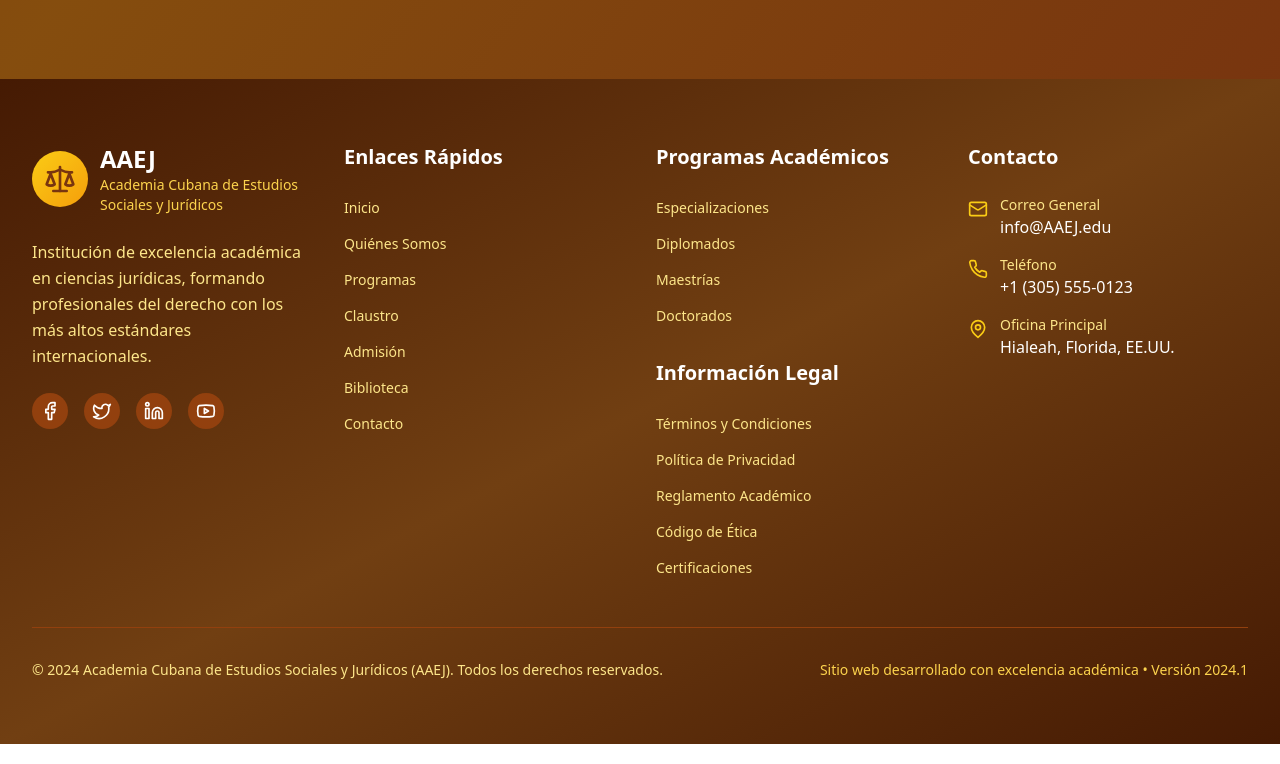
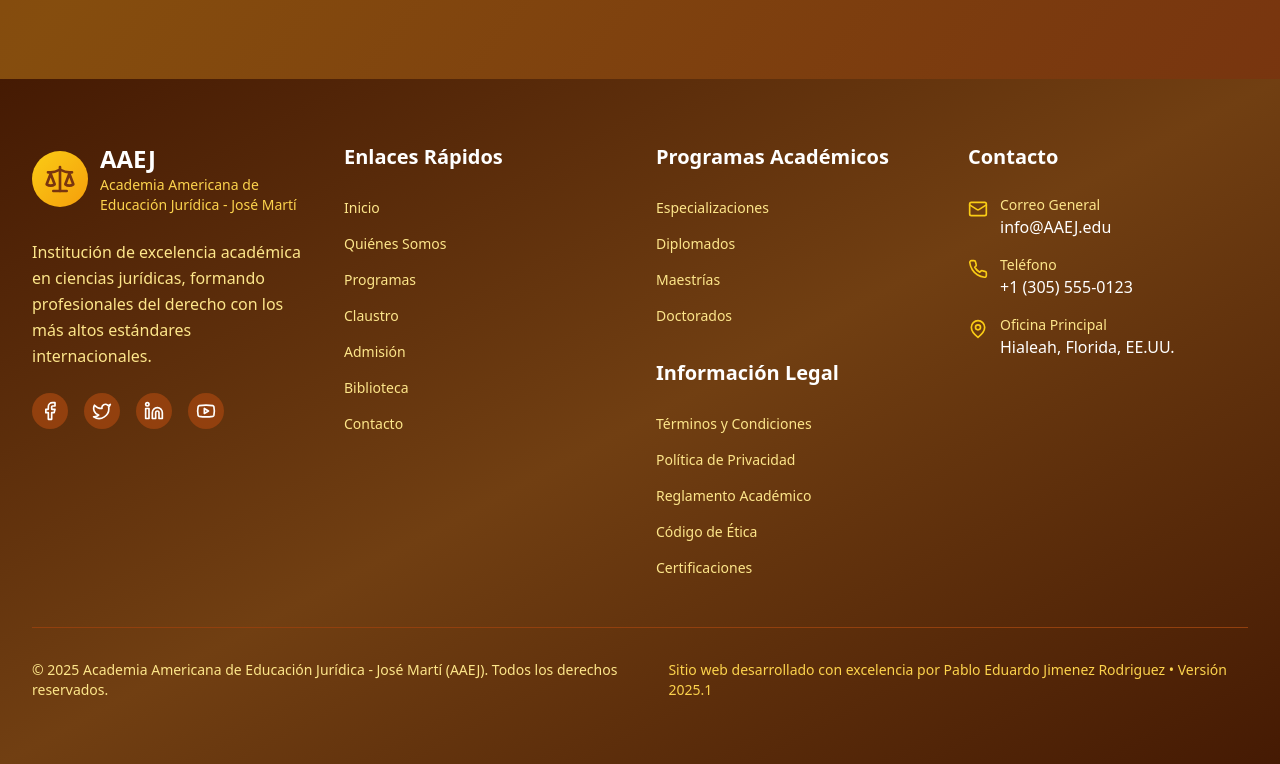
Before and after one commit to pablodevv/ACESJur-Academia-de-Estudos-Juridicos, a React (Vite) app: page / in a window 1280 px wide. Shown: the part 10571-11335 px from the top of the page. Built offline with nearby package versions, Linux system fonts and the light colour scheme.

Commit message:
Update Footer.tsx

```diff
--- a/src/components/Footer.tsx
+++ b/src/components/Footer.tsx
@@ -40,7 +40,7 @@ const Footer = () => {
               </div>
               <div>
                 <h3 className="text-2xl font-bold">AAEJ</h3>
-                <p className="text-amber-300 text-sm">Academia Cubana de Estudios Sociales y Jurídicos</p>
+                <p className="text-amber-300 text-sm">Academia Americana de Educación Jurídica - José Martí</p>
               </div>
             </div>
             <p className="text-amber-200 mb-6 leading-relaxed">
@@ -146,10 +146,10 @@ const Footer = () => {
         <div className="border-t border-amber-800 mt-12 pt-8">
           <div className="flex flex-col md:flex-row justify-between items-center">
             <div className="text-amber-200 text-sm">
-              <p>&copy; 2024 Academia Cubana de Estudios Sociales y Jurídicos (AAEJ). Todos los derechos reservados.</p>
+              <p>&copy; 2025 Academia Americana de Educación Jurídica - José Martí (AAEJ). Todos los derechos reservados.</p>
             </div>
             <div className="text-amber-300 text-sm mt-4 md:mt-0">
-              <p>Sitio web desarrollado con excelencia académica • Versión 2024.1</p>
+              <p>Sitio web desarrollado con excelencia por Pablo Eduardo Jimenez Rodriguez • Versión 2025.1</p>
             </div>
           </div>
 
```
